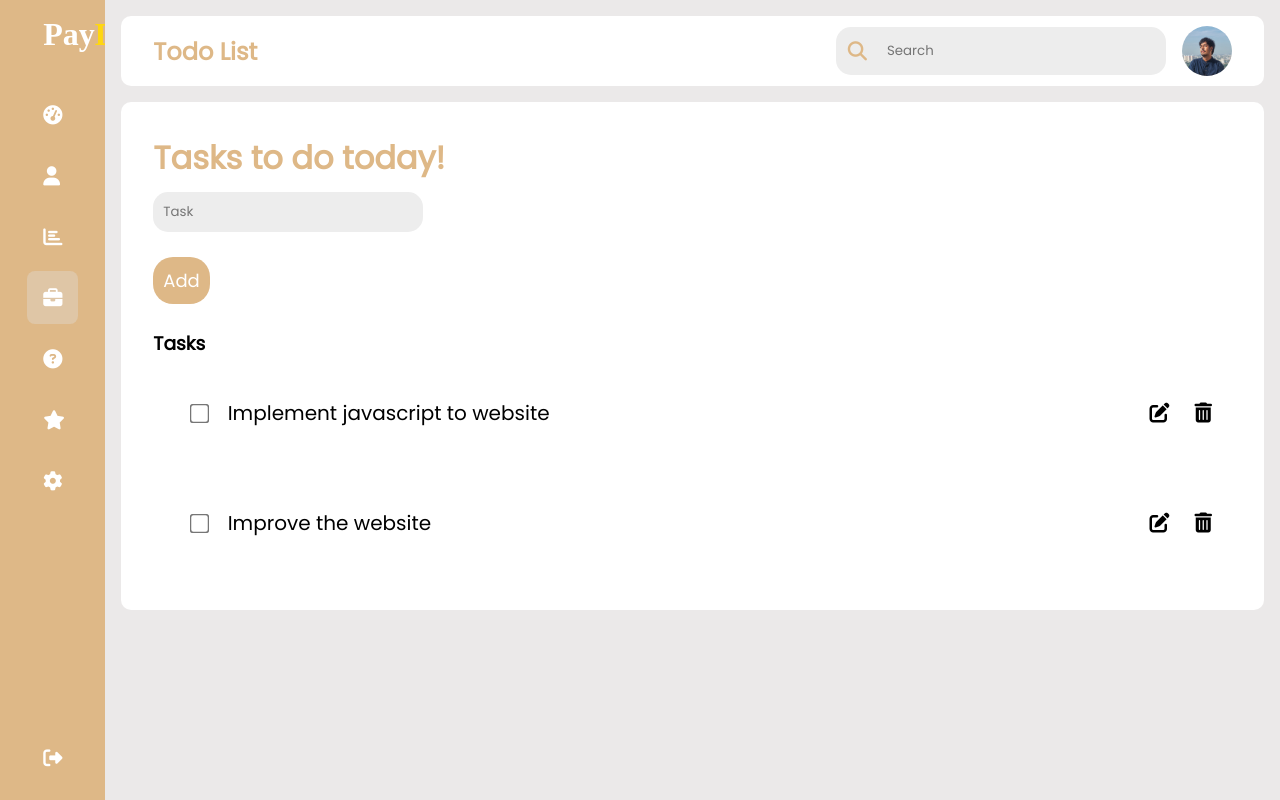
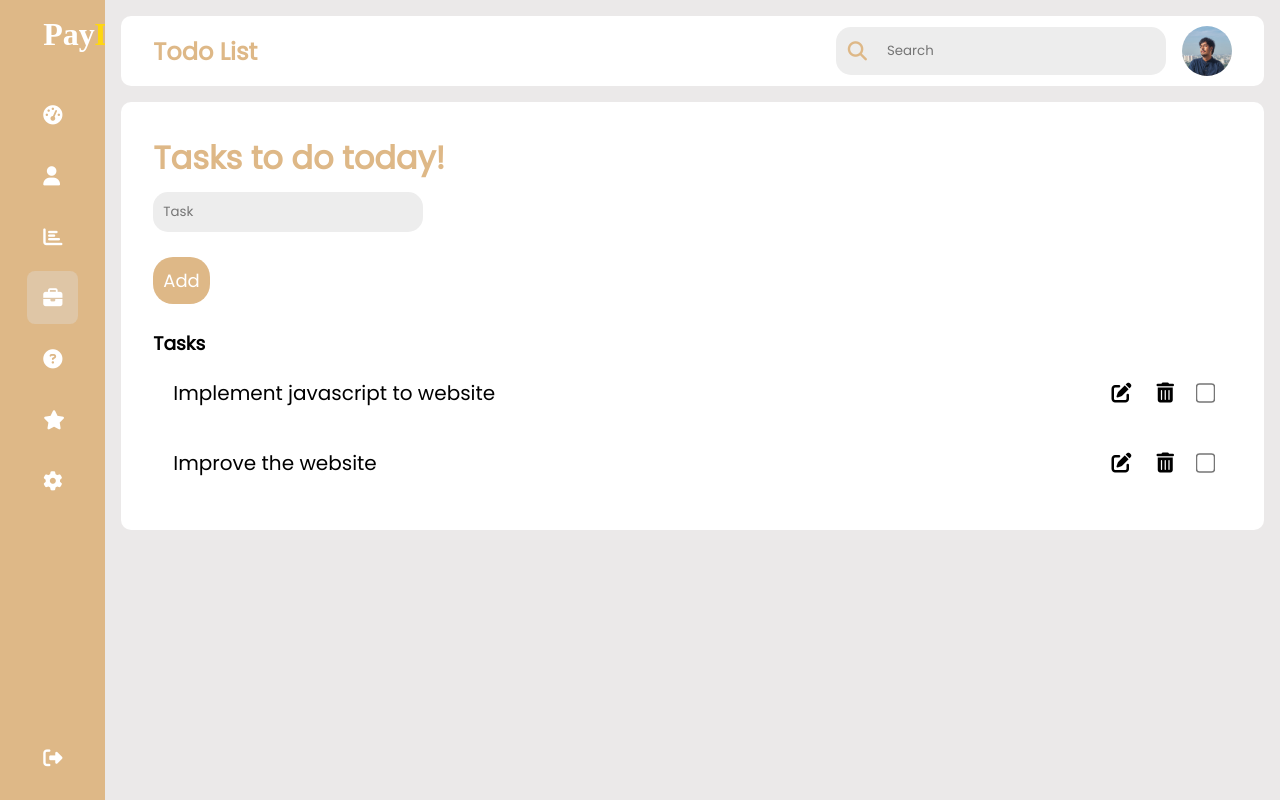
Before and after one commit to Srivatsav1801/paydem, a plain HTML site: page todo.html in a window 1280 px wide. Drawn offline with Linux system fonts and the light colour scheme.

Commit message:
Improvements

```diff
--- a/todo.html
+++ b/todo.html
@@ -93,24 +93,19 @@
                 <h3>Tasks</h3>
             <div id="posts">
               <div>
-                <div class="check">
-                    <input type="checkbox" id="checkb"><pre>    </pre>
                     <p>Implement javascript to website</p>
-                </div>
                     <span class="options">
                     <i class="fas fa-edit" onclick="edit_function(this)"></i>
                     <i class="fas fa-trash-alt" onclick="delete_function(this)"></i>
+                    <input type="checkbox" id="checkb">
                     </span>
               </div>
-
               <div>
-                <div class="check">
-                    <input type="checkbox" id="checkb"><pre>    </pre>
                     <p>Improve the website</p>
-                </div>
                     <span class="options">
                     <i class="fas fa-edit" onclick="edit_function(this)"></i>
                     <i class="fas fa-trash-alt" onclick="delete_function(this)"></i>
+                    <input type="checkbox" id="checkb">
                     </span>
               </div>
             </div>
--- a/todo.js
+++ b/todo.js
@@ -23,12 +23,11 @@ let data = {};
 let acceptData = ()=>{
     data["text"] = input.value;
     console.log(data)
-    posts.innerHTML += `<div><div class="check"><input type="checkbox" id="checkb"><pre>    </pre>
-        <p>${data.text}</p>
-    </div>
+    posts.innerHTML += `<div><p>${data.text}</p>
     <span class="options">
     <i class="fas fa-edit" onclick="edit_function(this)"></i>
     <i class="fas fa-trash-alt" onclick="delete_function(this)"></i>
+    <input type="checkbox" id="checkb">
     </span>
     </div>`;
     input.value = "";
```
Lines whose indentation alone changed are shown as unchanged.
